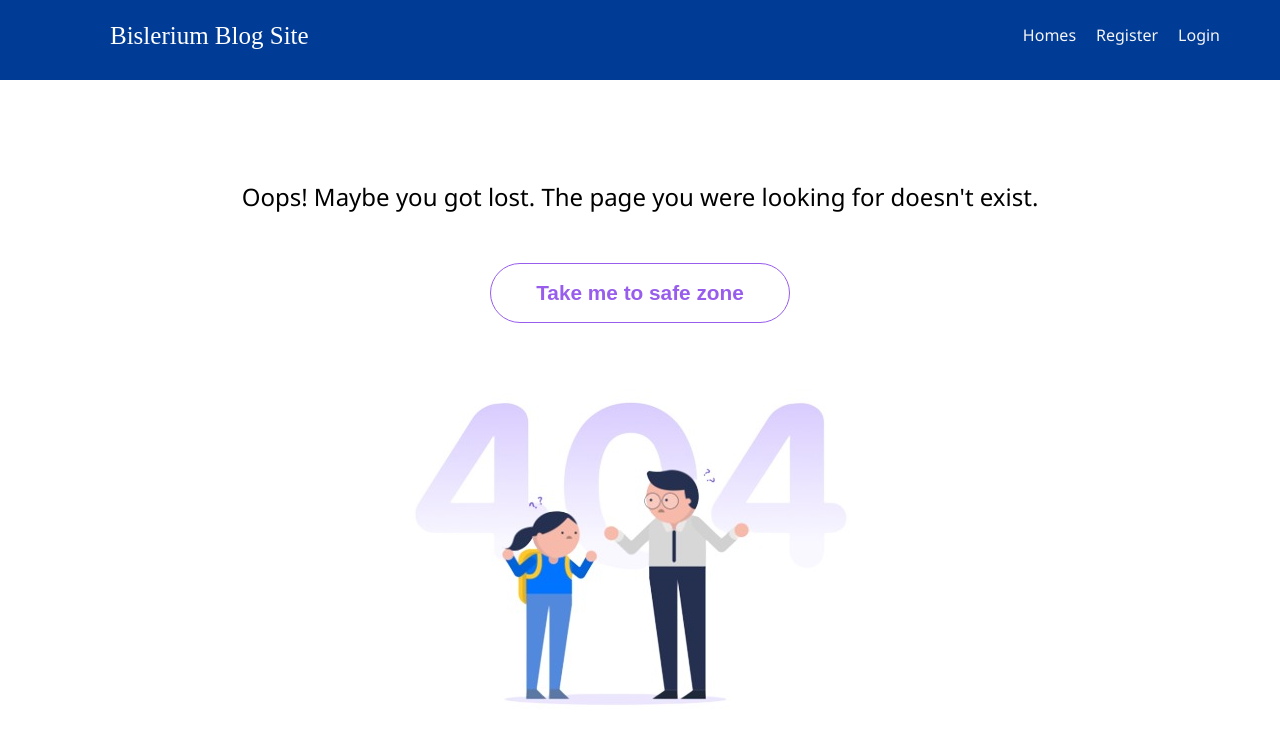
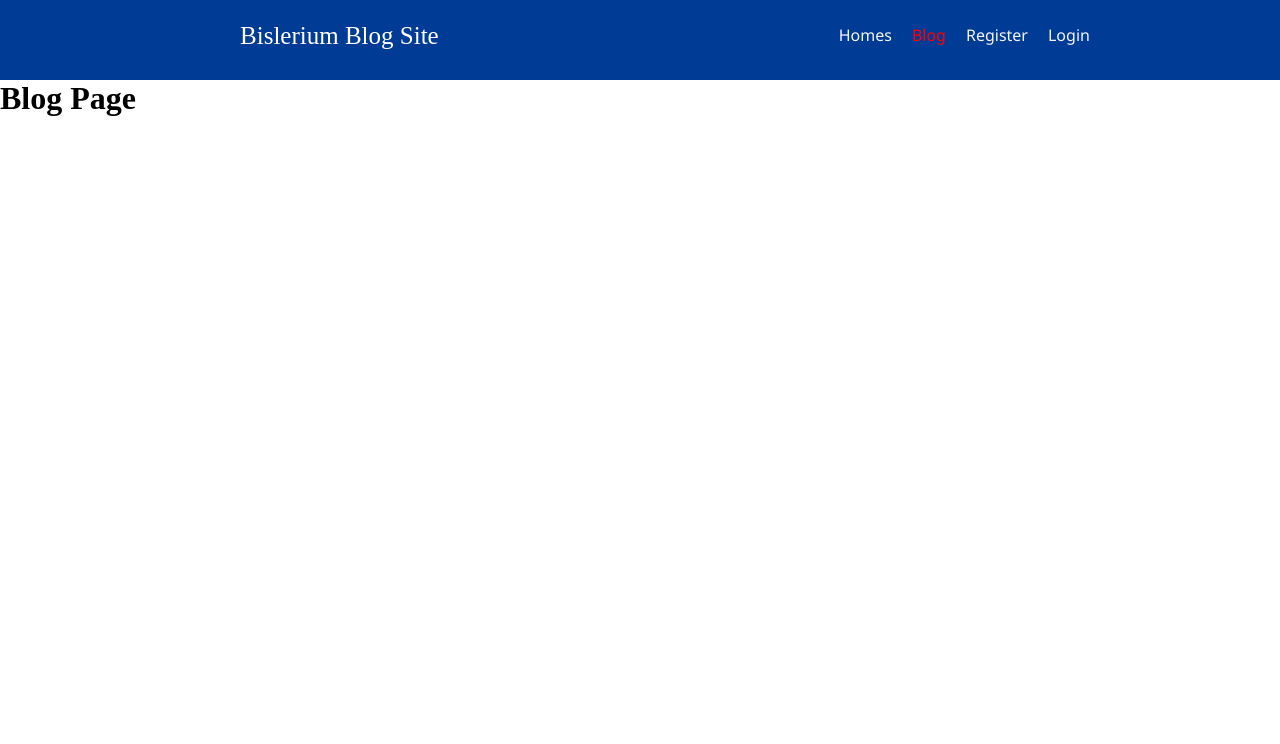
Before and after one commit to JeebanGiri/Bislerium-Frontend, a React (Vite) app: page /blog in a window 1280 px wide. Shown: the top 744 px of the page. Built offline with nearby package versions, Linux system fonts and the light colour scheme.

Commit message:
add blog page

```diff
--- a/src/App.jsx
+++ b/src/App.jsx
@@ -10,6 +10,7 @@ import ChangePersonaldetails from "./components/Resuable/EditProfile/ChangePerso
 import ChangePassword from "./components/Resuable/EditProfile/ChangePassword";
 import EditProfleLayout from "./components/Layout/EditProfileLayout";
 import PageNotFound from "./utils/PageNotFound";
+import Blog from "./components/Pages/Blog/Blog";
 
 function App() {
   return (
@@ -29,6 +30,7 @@ function App() {
               <Route path="/" element={<Home />} />
               <Route path="/register" element={<Register />} />
               <Route path="/login" element={<Login />} />
+              <Route path="/blog" element={<Blog />} />
 
               <Route path="/edit-profile" element={<EditProfleLayout />}>
                 <Route path="" element={<ChangePersonaldetails />} />
--- /dev/null
+++ b/src/components/Pages/Blog/Blog.jsx
@@ -0,0 +1,8 @@
+const Blog = () => {
+  return (
+    <>
+      <h1>Blog Page</h1>
+    </>
+  );
+};
+export default Blog;
--- a/src/components/Resuable/HomeNavigation/HomeNavigation.jsx
+++ b/src/components/Resuable/HomeNavigation/HomeNavigation.jsx
@@ -6,6 +6,7 @@ import style from "./HomeNavigation.module.css";
 const HomeNavigation = () => {
   const navItems = [
     { path: "/", name: "Homes" },
+    { path: "/blog", name: "Blog" },
     { path: "/register", name: "Register" },
     { path: "/login", name: "Login" },
   ];
--- a/src/components/Resuable/HomeNavigation/HomeNavigation.module.css
+++ b/src/components/Resuable/HomeNavigation/HomeNavigation.module.css
@@ -34,6 +34,13 @@
   display: none;
 }
 
+.navbarWrapper {
+  display: flex;
+  align-items: center;
+  justify-content: center;
+  gap: 400px;
+}
+
 .navMenu {
   display: flex;
   align-items: center;
@@ -45,7 +52,7 @@
 .navLink {
   text-decoration: none;
   font-family: "Segoe UI", Tahoma, Geneva, Verdana, sans-serif;
-  font-weight: 500;
+  /* font-weight: 500; */
   transition: 0.3s ease-out;
   color: whitesmoke;
   justify-content: center;
@@ -55,7 +62,7 @@
 .navLink.active {
   color: red;
   font-family: "Segoe UI", Tahoma, Geneva, Verdana, sans-serif;
-  font-weight: bold;
+  /* font-weight: bold; */
 }
 
 .active {
@@ -63,7 +70,7 @@
   position: relative;
   font-family: "Segoe UI", Tahoma, Geneva, Verdana, sans-serif;
   color: red;
-  font-weight: bold;
+  /* font-weight: bold; */
 }
 
 /* Responsive styles */
--- a/src/components/Resuable/LoginedNavbar/LoginedNavigation.jsx
+++ b/src/components/Resuable/LoginedNavbar/LoginedNavigation.jsx
@@ -1,5 +1,5 @@
 import { useRef, useState } from "react";
-import { NavLink } from "react-router-dom";
+import { NavLink, useNavigate } from "react-router-dom";
 import { FaBars, FaTimes } from "react-icons/fa";
 import style from "./LoginedNavigation.module.css";
 import { IoNotifications } from "react-icons/io5";
@@ -9,6 +9,7 @@ import Profile from "../Profile/Profile";
 import { UseOutsideClick } from "../../../utils/useOutSideClick";
 
 const LoginedNavigation = () => {
+  const navigateTo = useNavigate();
   const [click, setClick] = useState(false);
   const [showProfileBox, setShowProfileBox] = useState(false);
   const [showNotificationBox, setShowNotificationBox] = useState(false);
@@ -17,6 +18,11 @@ const LoginedNavigation = () => {
   const notificationBoxRef = useRef();
   UseOutsideClick(() => setShowProfileBox(false), profileBoxRef);
   UseOutsideClick(() => setShowNotificationBox(false), notificationBoxRef);
+
+  // const handleBlogClick = (e) => {
+  //   e.preventDefault();
+  //   navigateTo("/blog");
+  // };
 
   const handleProfileClick = (e) => {
     // Prevent the click event from propagating to document level
@@ -65,6 +71,16 @@ const LoginedNavigation = () => {
                   Homes
                 </NavLink>
               </li>
+              <li key="blog" className={style.navItems}>
+                <NavLink
+                  to="/blog"
+                  exact="true"
+                  className={style.navLinksss}
+                  // onClick={handleBlogClick}
+                >
+                  Blog
+                </NavLink>
+              </li>
 
               <li key="notification" className={style.navItems}>
                 <NavLink
```
